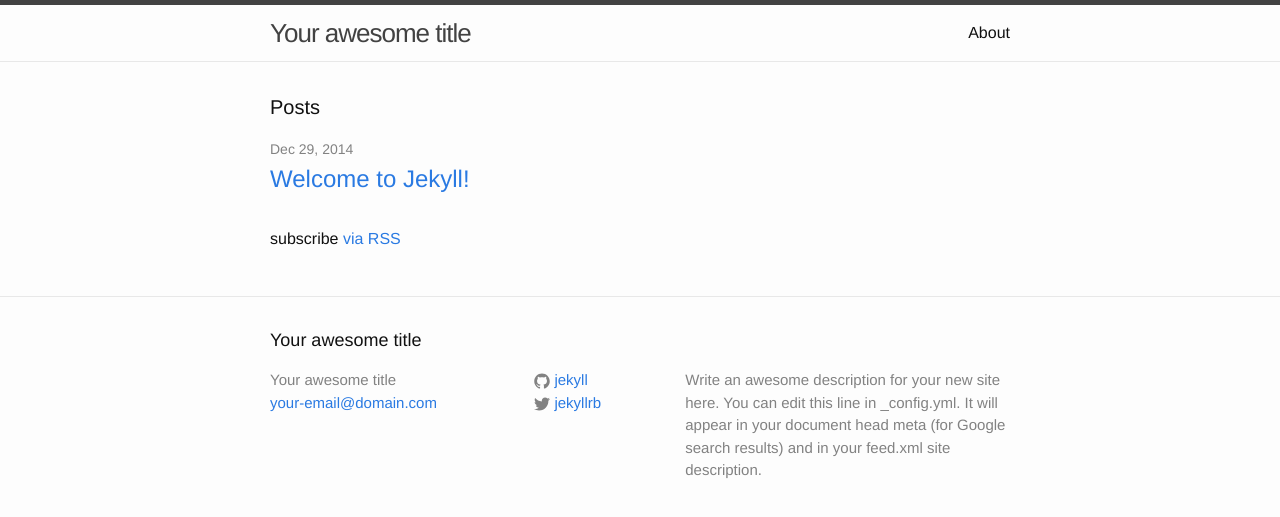
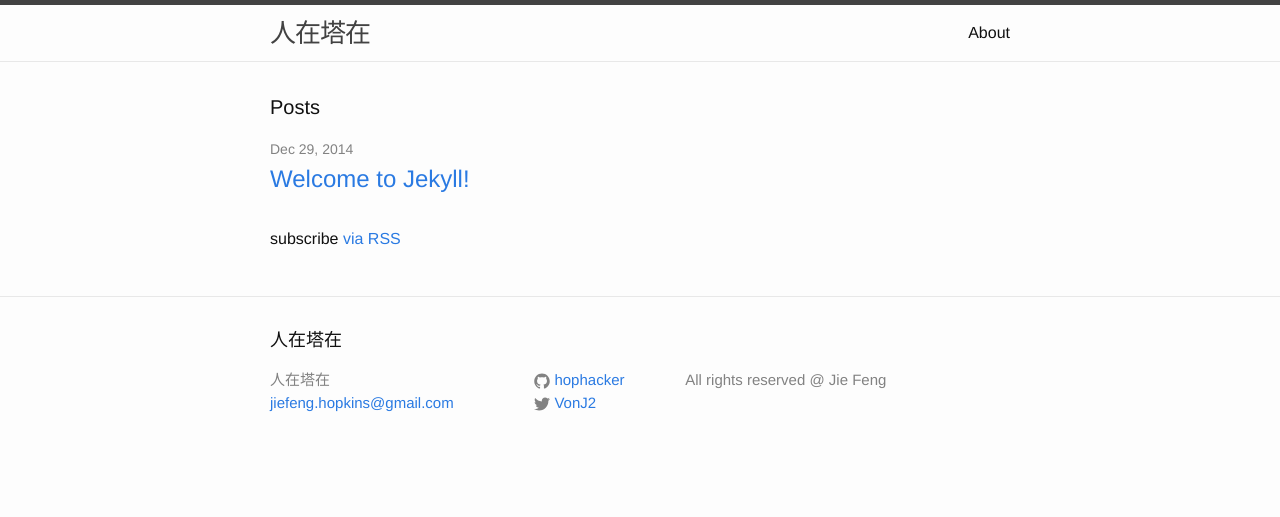
Before and after one commit to hophacker/hophacker.github.io, a Jekyll site: the page built from index.html, in a window 1280 px wide. Shown: the top 517 px of the page. Built offline with Jekyll 4.4.1, drawn with Linux system fonts in a browser that asks for light colours.

Commit message:
settings

```diff
--- a/_config.yml
+++ b/_config.yml
@@ -1,14 +1,12 @@
 # Site settings
-title: Your awesome title
-email: your-email@domain.com
+title: 人在塔在
+email: jiefeng.hopkins@gmail.com
 description: > # this means to ignore newlines until "baseurl:"
-  Write an awesome description for your new site here. You can edit this
-  line in _config.yml. It will appear in your document head meta (for
-  Google search results) and in your feed.xml site description.
+  All rights reserved @ Jie Feng
 baseurl: "" # the subpath of your site, e.g. /blog/
-url: "http://yourdomain.com" # the base hostname & protocol for your site
-twitter_username: jekyllrb
-github_username:  jekyll
+url: "http://hophacker.github.io" # the base hostname & protocol for your site
+twitter_username: VonJ2
+github_username:  hophacker
 
 # Build settings
 markdown: kramdown
```
